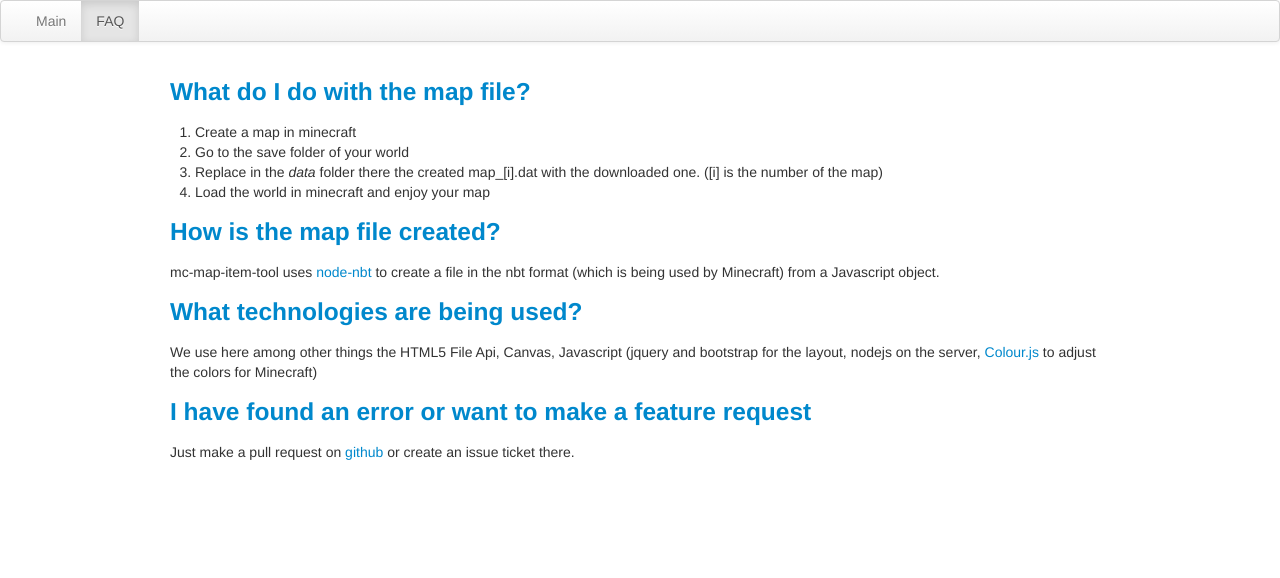
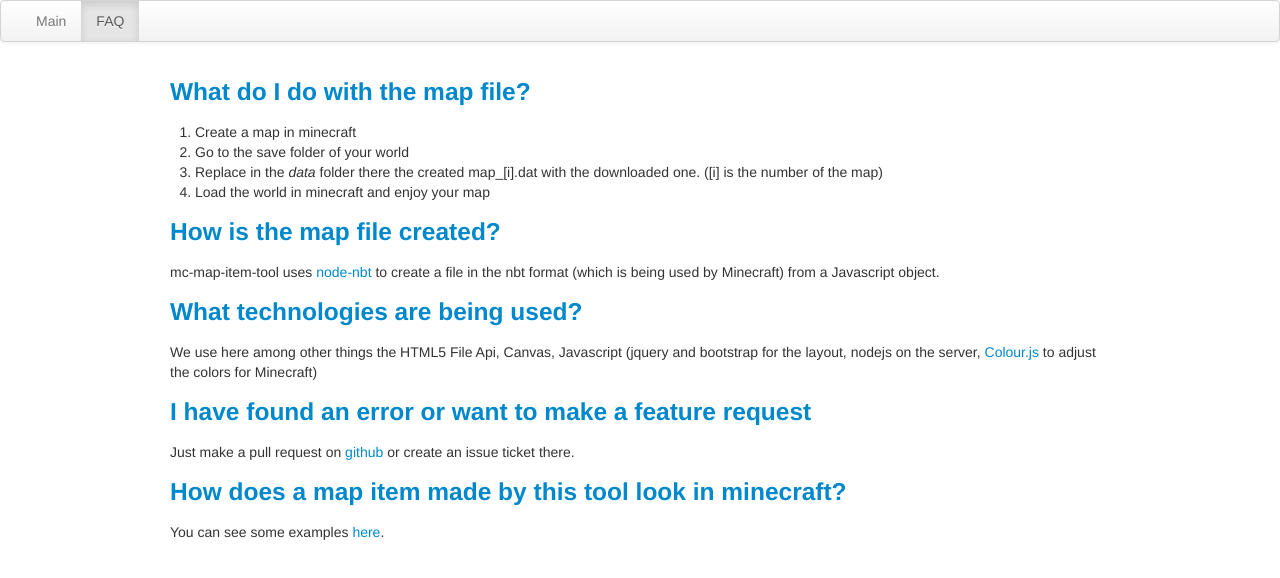
Before and after one commit to djfun/mc-map-item-tool, a plain HTML site: page public/faq.html in a window 1280 px wide. Drawn offline with nearby package versions, Linux system fonts and the light colour scheme.

Commit message:
added example picture to faq

```diff
--- a/public/faq.html
+++ b/public/faq.html
@@ -30,6 +30,8 @@
       <a href="http://stevehanov.ca/blog/index.php?id=116">Colour.js</a> to adjust the colors for Minecraft)</p>
     <h3><a name='q4'>I have found an error or want to make a feature request</a></h3>
     <p>Just make a pull request on <a href="https://github.com/djfun/mc-map-item-tool">github</a> or create an issue ticket there.</p>
+    <h3><a name='q5'>How does a map item made by this tool look in minecraft?</a></h3>
+    <p>You can see some examples <a href="http://imgur.com/MMx0s">here</a>.</p>
   </div>
   <script src="https://ajax.googleapis.com/ajax/libs/jquery/1.8.3/jquery.min.js"></script>
   <script src="js/bootstrap.min.js"></script>
```
